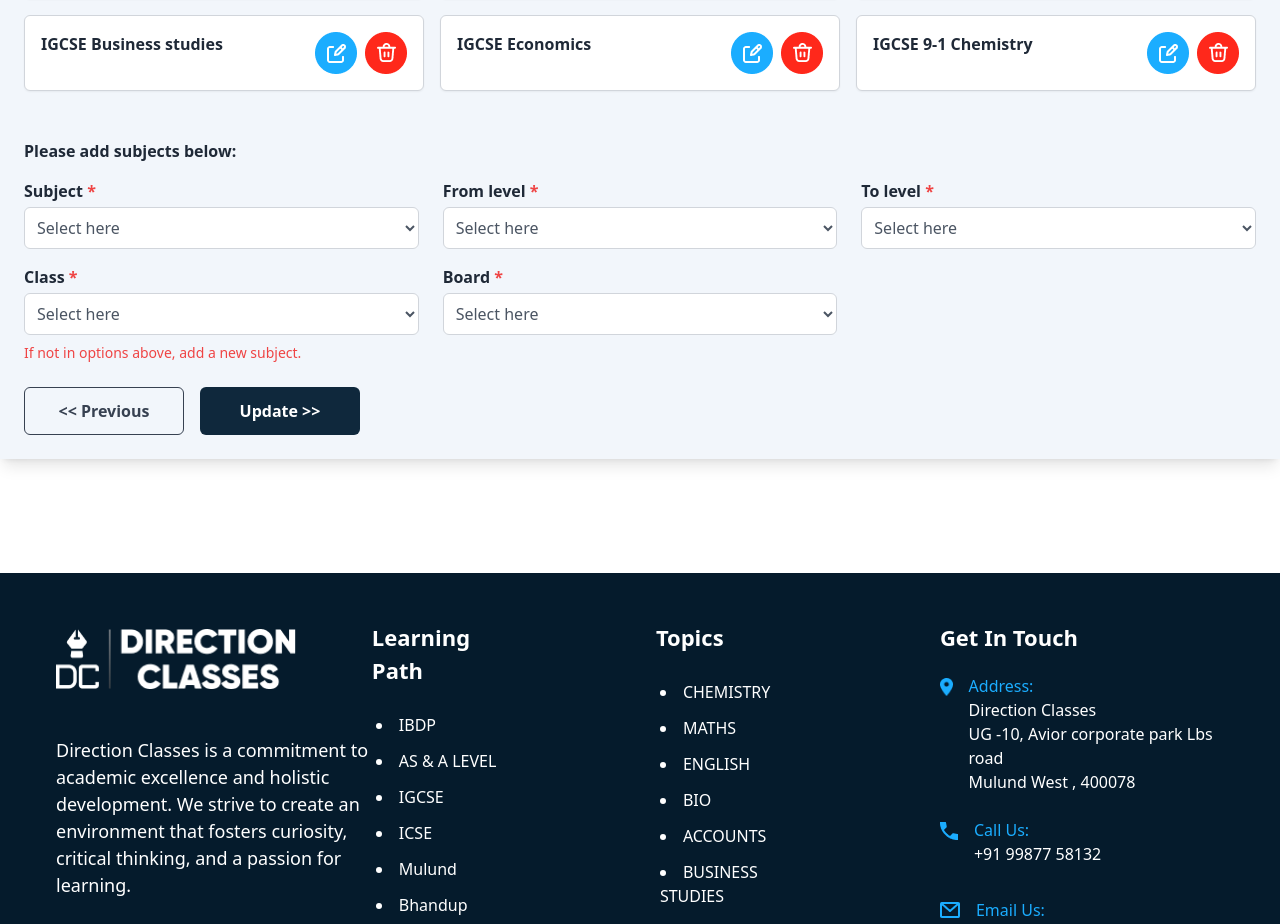
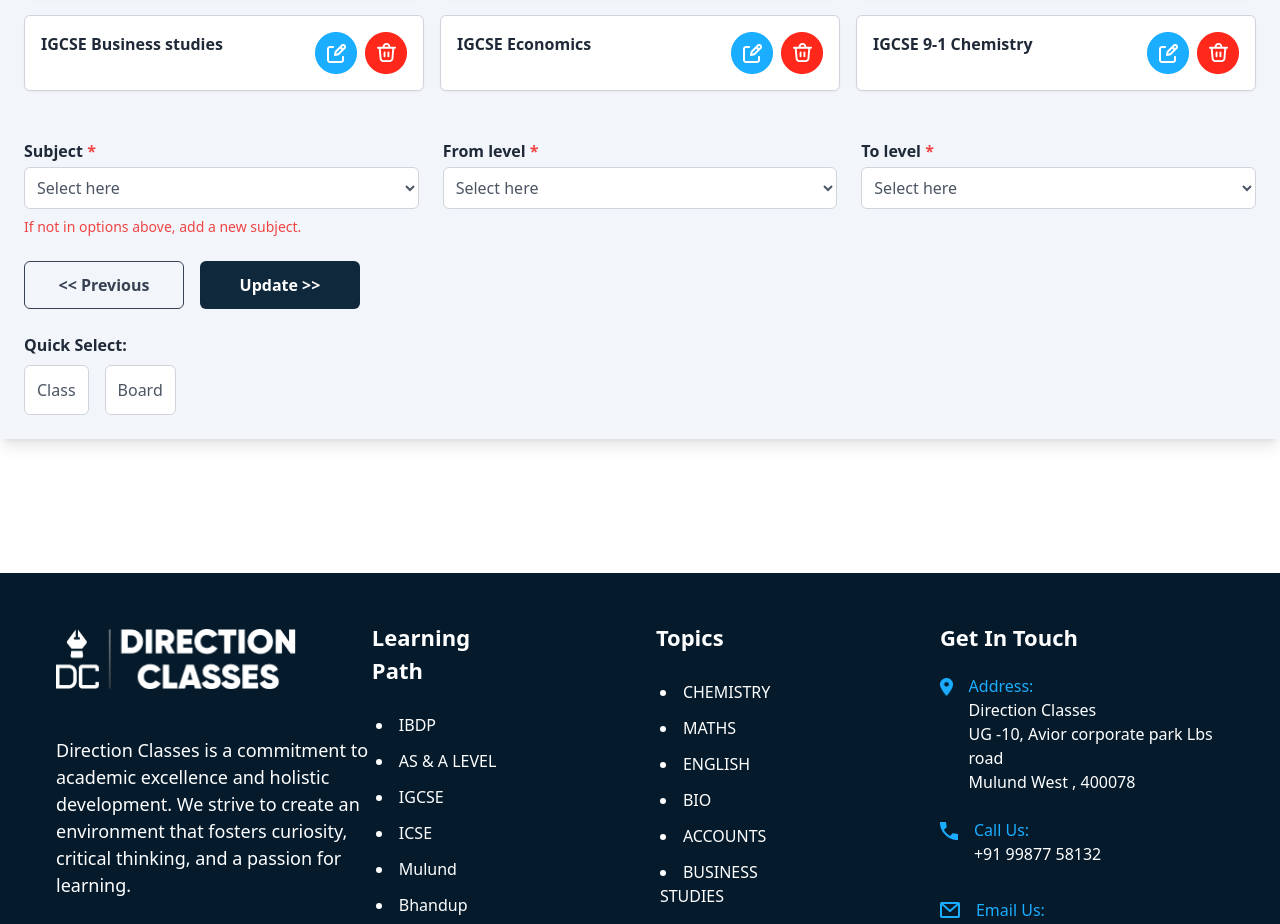
Before and after one commit to rehanchanija/Teacher_onn, a Next.js app: page / in a window 1280 px wide. Shown: the part 4380-5304 px from the top of the page. Built offline with nearby package versions, Linux system fonts and the light colour scheme.

Commit message:
add subject page for edit profile folder

```diff
--- a/components/Editprofile/Subject.js
+++ b/components/Editprofile/Subject.js
@@ -22,11 +22,9 @@ const Subject = () => {
     const [subject, setSubject] = useState("");
     const [fromLevel, setFromLevel] = useState("");
     const [toLevel, setToLevel] = useState("");
-    const [classLevel, setClassLevel] = useState("");
-    const [board, setBoard] = useState("");
 
     const handleSave = () => {
-        if (!subject || !fromLevel || !toLevel || !classLevel || !board) {
+        if (!subject || !fromLevel || !toLevel) {
             alert("Please fill in all the required fields.");
         } else {
             window.location.href = "/experience";
@@ -133,14 +131,26 @@ const Subject = () => {
 
                     {/* Add Education Form */}
                     <div className="p-6 bg-[#F2F6FB]">
-                        <h3 className="font-bold text-gray-800 mb-4">Please add subjects below:</h3>
                         <div className="grid grid-cols-1 sm:grid-cols-2 lg:grid-cols-3 gap-x-6 gap-y-4">
                             {[
-                                { label: "Subject", value: subject, setter: setSubject, options: ["science", "Math", "English"] },
-                                { label: "From level", value: fromLevel, setter: setFromLevel, options: ["Class 1", "Class 2", "Class 3"] },
-                                { label: "To level", value: toLevel, setter: setToLevel, options: ["Class 1", "Class 2", "Class 3"] },
-                                { label: "Class", value: classLevel, setter: setClassLevel, options: ["Class 1", "Class 2", "Class 3"] },
-                                { label: "Board", value: board, setter: setBoard, options: ["Board A", "Board B", "Board C"] },
+                                {
+                                    label: "Subject",
+                                    value: subject,
+                                    setter: setSubject,
+                                    options: ["Science", "Math", "English", "Class", "Board"],
+                                },
+                                {
+                                    label: "From level",
+                                    value: fromLevel,
+                                    setter: setFromLevel,
+                                    options: ["Class 1", "Class 2", "Class 3"],
+                                },
+                                {
+                                    label: "To level",
+                                    value: toLevel,
+                                    setter: setToLevel,
+                                    options: ["Class 1", "Class 2", "Class 3"],
+                                },
                             ].map(({ label, value, setter, options }, idx) => (
                                 <div key={idx}>
                                     <label className="block font-bold mb-1 text-gray-800">
@@ -151,7 +161,7 @@ const Subject = () => {
                                         value={value}
                                         onChange={(e) => setter(e.target.value)}
                                     >
-                                        <option>Select here</option>
+                                        <option value="">Select here</option>
                                         {options.map((opt, i) => (
                                             <option key={i} value={opt}>
                                                 {opt}
@@ -181,6 +191,25 @@ const Subject = () => {
                                 Update &gt;&gt;
                             </button>
                         </div>
+
+                        {/* Clickable Divs */}
+                        <div className="mt-6">
+                            <h3 className="font-bold text-gray-800 mb-2">Quick Select:</h3>
+                            <div className="flex gap-4">
+                                {["Class", "Board"].map((item, idx) => (
+                                    <div
+                                        key={idx}
+                                        className="cursor-pointer border border-gray-300 rounded-md p-3 bg-white text-gray-600 hover:bg-gray-100"
+                                        onClick={() => setSubject(item)}
+                                    >
+                                        {item}
+                                    </div>
+                                ))}
+                            </div>
+                        </div>
+                    </div>
+                    <div>
+
                     </div>
                 </div>
             </div>
@@ -188,4 +217,5 @@ const Subject = () => {
     );
 };
 
+
 export default Subject;
```
